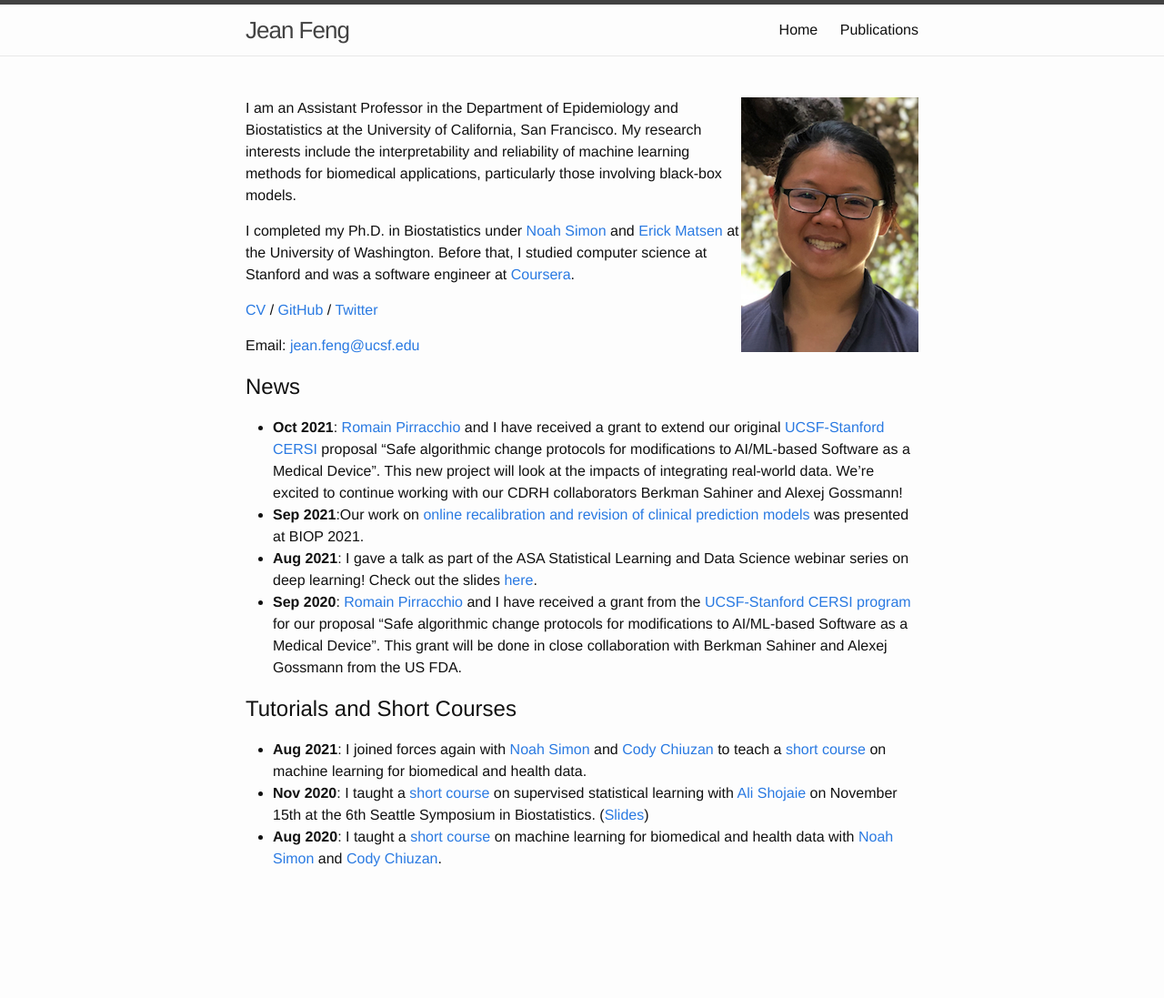
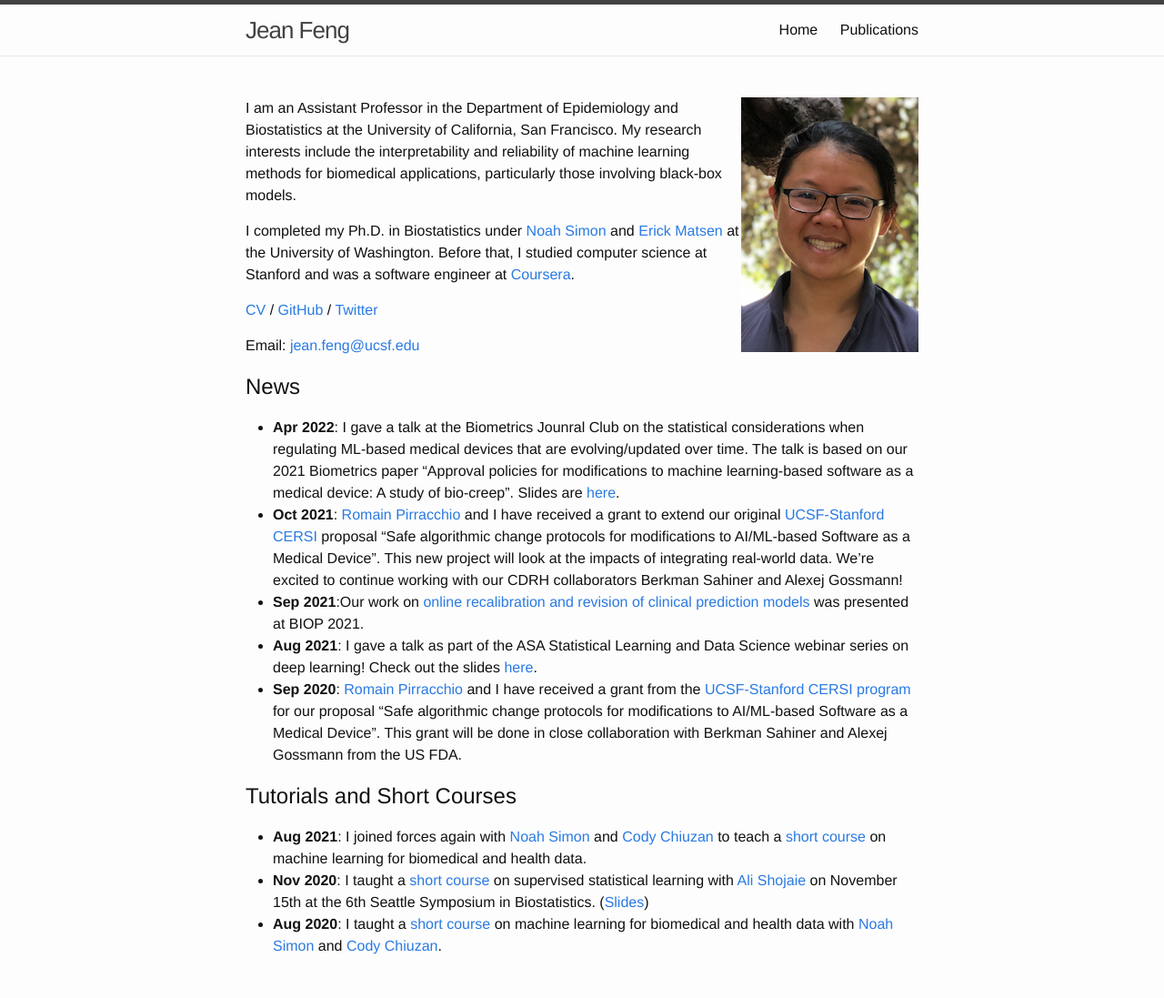
Before and after one commit to jjfeng/jjfeng.github.io, a Jekyll site: the page built from index.md, in a window 1280 px wide. Shown: the whole page at 91% size. Built offline with Jekyll 4.4.1, drawn with Linux system fonts in a browser that asks for light colours; before the commit the page ends 1001 px from its top, so only the background shows below that.

Commit message:
adding slides

```diff
--- a/index.md
+++ b/index.md
@@ -41,6 +41,7 @@ document.write("<a href='mailto:"+link+"'>"+link+"</a>")
 </script><noscript>Sorry, you need Javascript on to email me.</noscript>
 
 ## News
+- **Apr 2022**: I gave a talk at the Biometrics Jounral Club on the statistical considerations when regulating ML-based medical devices that are evolving/updated over time. The talk is based on our 2021 Biometrics paper "Approval policies for modifications to machine learning-based software as a medical device: A study of bio-creep". Slides are [here](https://www.jeanfeng.com/biometrics_talk.pdf).
 - **Oct 2021**: [Romain Pirracchio](https://www.romainpirracchio.org/) and I have received a grant to extend our original [UCSF-Stanford CERSI](https://pharm.ucsf.edu/cersi) proposal "Safe algorithmic change protocols for modifications to AI/ML-based Software as a Medical Device". This new project will look at the impacts of integrating real-world data. We're excited to continue working with our CDRH collaborators Berkman Sahiner and Alexej Gossmann!
 - **Sep 2021**:Our work on [online recalibration and revision of clinical prediction models](https://ww2.amstat.org/meetings/biop/2021/onlineprogram/AbstractDetails.cfm?AbstractID=302405) was presented at BIOP 2021.
 - **Aug 2021**: I gave a talk as part of the ASA Statistical Learning and Data Science webinar series on deep learning! Check out the slides [here](https://www.jeanfeng.com/easier_slds.pdf).
```
Also changed, not shown: 1 other file.
